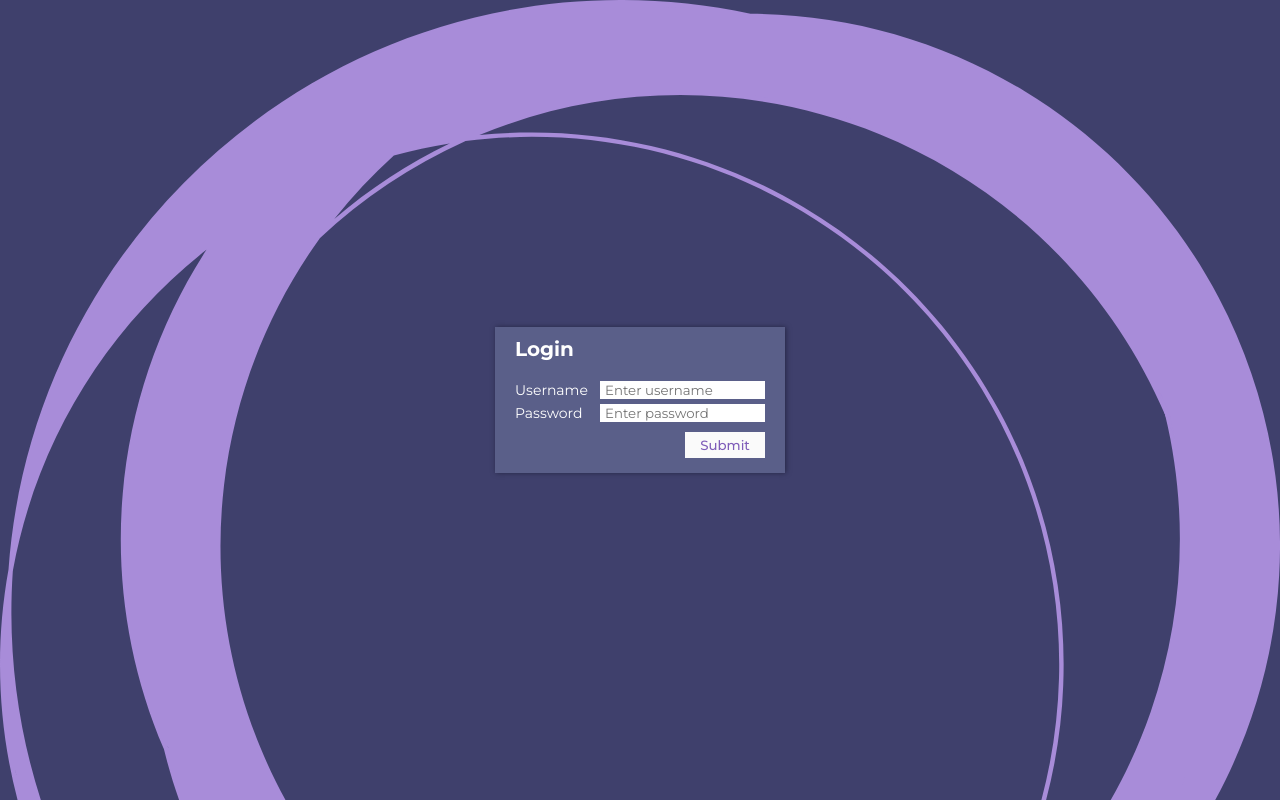
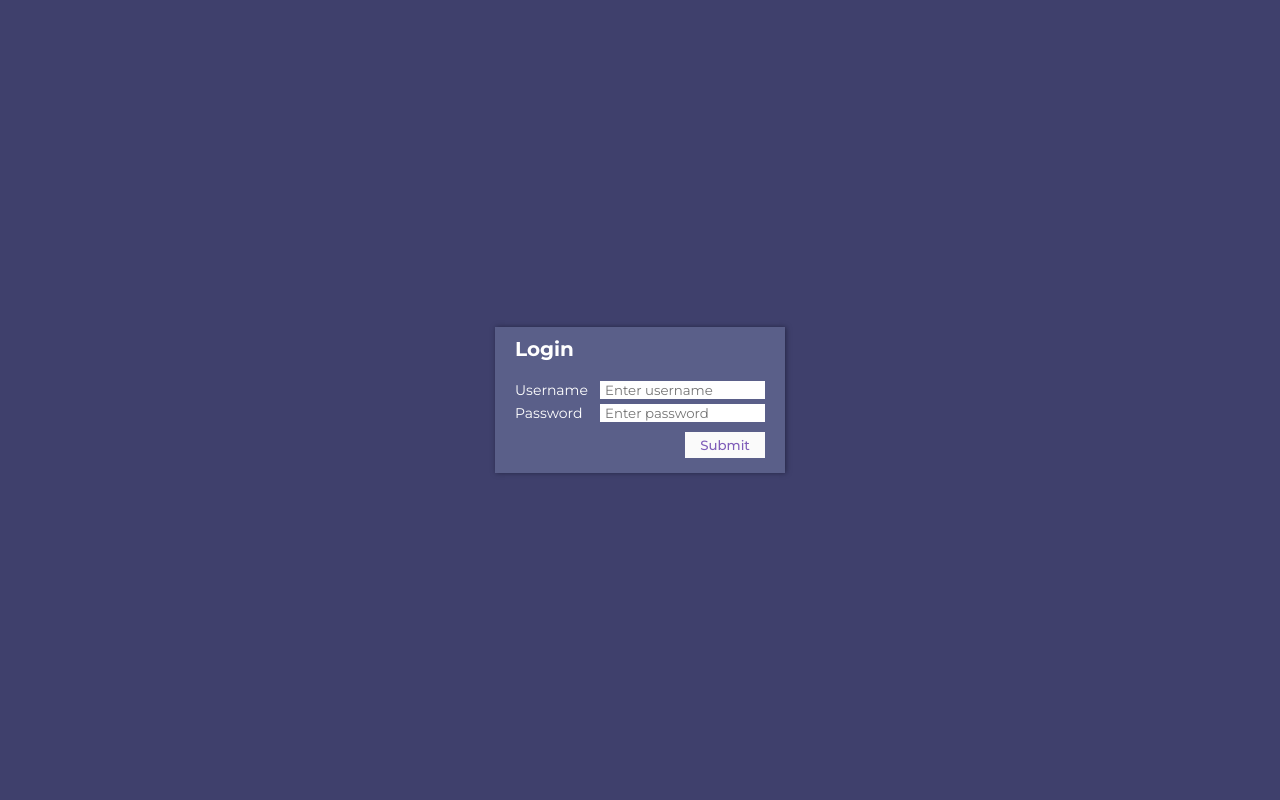
Before and after one commit to SourabhRavi/Volopay-Assignment-April, a plain HTML site: page index.html in a window 1280 px wide. Drawn offline with Linux system fonts and the light colour scheme.

Commit message:
Update style-login.css

```diff
--- a/style-login.css
+++ b/style-login.css
@@ -28,7 +28,7 @@ h1 {
     justify-content: center;
     height: 100vh;
     width: 100vw;
-    background-image: url("./img/svg-login.svg");
+    background-image: "./img/svg-login.svg";
     background-repeat: no-repeat;
     background-size: cover;
 }
```
